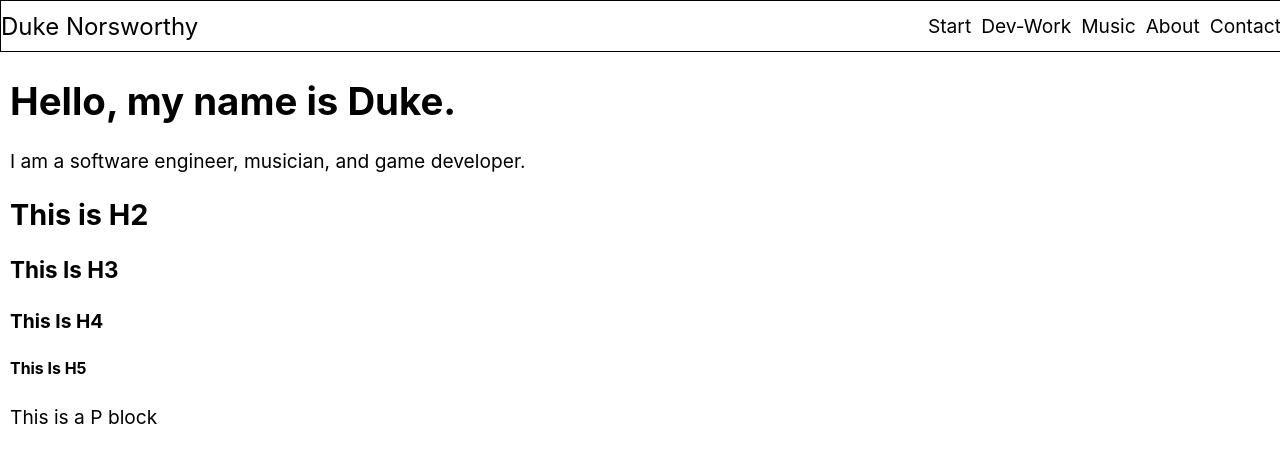
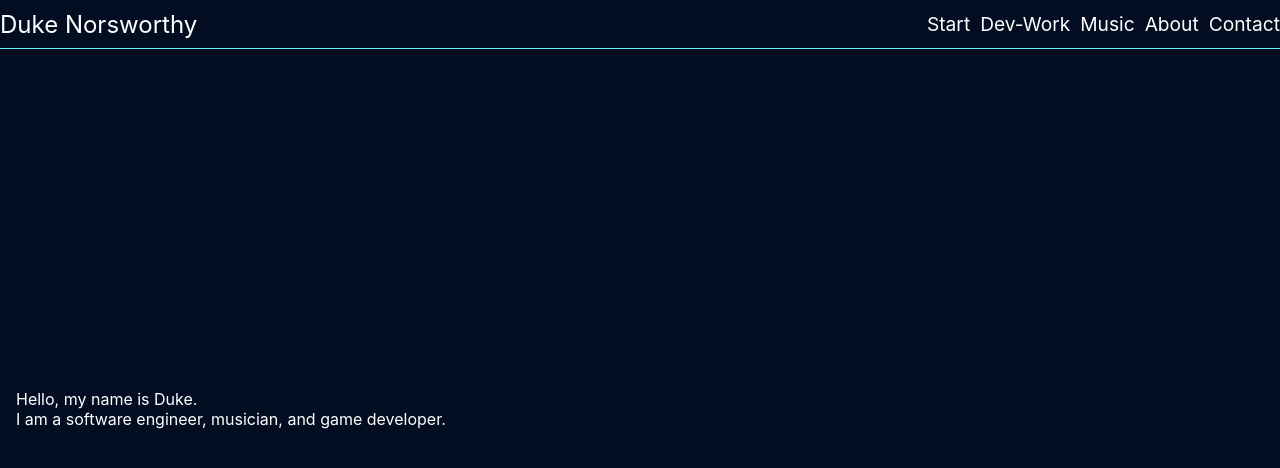
Before and after one commit to Duke1014/duke-website, a React (Create React App) app: page / in a window 1280 px wide. Shown: the top 468 px of the page. Built offline with nearby package versions, Linux system fonts and the light colour scheme.

Commit message:
sliding animations added

```diff
--- a/package.json
+++ b/package.json
@@ -7,10 +7,12 @@
     "@testing-library/react": "^13.3.0",
     "@testing-library/user-event": "^13.5.0",
     "firebase": "^9.17.2",
+    "node-sass": "^4.14.1",
     "react": "^18.2.0",
     "react-dom": "^18.2.0",
     "react-router-dom": "^6.3.0",
     "react-scripts": "^2.1.3",
+    "sass": "^1.62.1",
     "web-vitals": "^2.1.4"
   },
   "scripts": {
--- a/src/Navbar.js
+++ b/src/Navbar.js
@@ -8,7 +8,7 @@ export default function Navbar() {
                 Duke Norsworthy
             </div>
             <div className='nav-items'>
-                <div className='start'>
+                <div className='start-nav'>
                     Start
                 </div>
                 <div className='dev-work'>
--- a/src/Start.js
+++ b/src/Start.js
@@ -3,13 +3,8 @@ import React from 'react'
 export default function Start() {
   return (
     <div className='start'>
-        <h1>Hello, my name is Duke.</h1>
-        <p>I am a software engineer, musician, and game developer.</p>
-        <h2>This is H2</h2>
-        <h3>This Is H3</h3>
-        <h4>This Is H4</h4>
-        <h5>This Is H5</h5>
-        <p>This is a P block</p>
+        <div className='slide-in start-one'>Hello, my name is Duke.</div>
+        <div className='slide-in start-two'>I am a software engineer, musician, and game developer.</div>
     </div>
   )
 }
--- a/src/index.css
+++ b/src/index.css
@@ -1,58 +1,13 @@
 body {
   margin: 0;
   font-family: -apple-system, BlinkMacSystemFont, 'Segoe UI', 'Roboto', 'Oxygen', 'Ubuntu', 'Cantarell', 'Fira Sans', 'Droid Sans', 'Helvetica Neue', sans-serif;
-  /* background-color: blue; */
+  background-color: rgba(3,13,34,255);;
+  color: white;
 }
 
 code {
   font-family: source-code-pro, Menlo, Monaco, Consolas, 'Courier New', monospace;
 }
-
-/* navbar */
-
-/* ul {
-  border: 1px solid #555;
-  background-color: #ffffff;
-  overflow: hidden;
-  position: sticky;
-  list-style-type: none;
-  margin: 0;
-  padding: 0;
-} */
-
-/* li {
-  float: left;
-} */
-
-/* li a {
-  display: block;
-  color: white;
-  text-decoration: none;
-  text-align: center;
-  padding: 4px 16px;
-} */
-
-/* li a:hover {
-  background-color: rgb(125, 125, 125);
-} */
-
-/* /////// */
-
-
-/* p { */
-  /* float: left; */
-  /* width: 40%; */
-/* } */
-
-/* a img {
-  border: 1px solid #555;
-} */
-
-/* .banner {
-  font-family: 'Times New Roman', Times, serif;
-  background-color: aquamarine;
-  padding: 0%;
-} */
 
 .home {
   position: relative;
@@ -63,15 +18,19 @@ nav {
   display: flex;
   justify-content: space-between;
   align-items: center;
-  width: 100%;
-  height: 50px;
-  border: 1px solid black;
-  background-color: white;
+  width: auto;
+  height: 3rem;
+  border-bottom: 0px solid rgb(90, 245, 250);
+  background-color: rgba(3,13,34,255);
   top: 0;
   left: 0;
   z-index: 999;
   padding: 0%;
   margin: 0;
+  animation: name-slide 5s forwards;
+  animation-delay: 3s;
+  top: -15rem;
+  position: relative;
 }
 
 .my-name {
@@ -86,7 +45,7 @@ nav {
   display: flex;
 }
 
-.start,
+.start-nav,
 .dev-work,
 .music,
 .about,
@@ -96,3 +55,50 @@ nav {
   /* padding: 1%; */
   font-size: larger;
 }
+
+.slide-in {
+  position: relative;
+  left: -1000px;
+  animation: slide-in 1.5s forwards;
+}
+
+.slide-in:nth-child(2) {
+  animation-delay: 1.5s;
+}
+
+@keyframes slide-in {
+  0% {
+    left: -1000px;
+  }
+  100% {
+    left: 0;
+  }
+}
+
+.start {
+  /* text-align: center;  */
+  display: flex;
+  flex-direction: column;
+  justify-content: center;
+  height: 90vh;
+  /* align-items: center;  */
+}
+
+.start-one, .start-two {
+  text-indent: 1rem;
+}
+
+@keyframes name-slide {
+  0% {
+    top: -15rem;
+    border-bottom: 0px solid rgb(90, 245, 250);
+  }
+  40% {
+    top: 0;
+    border-bottom: 0px solid rgb(90, 245, 250);
+  }
+  100% {
+    top: 0;
+    border-bottom: 1px solid rgb(90, 245, 250);
+  }
+}
```
Also changed, not shown: 1 other file (tests, documents, lock files or other folders).
